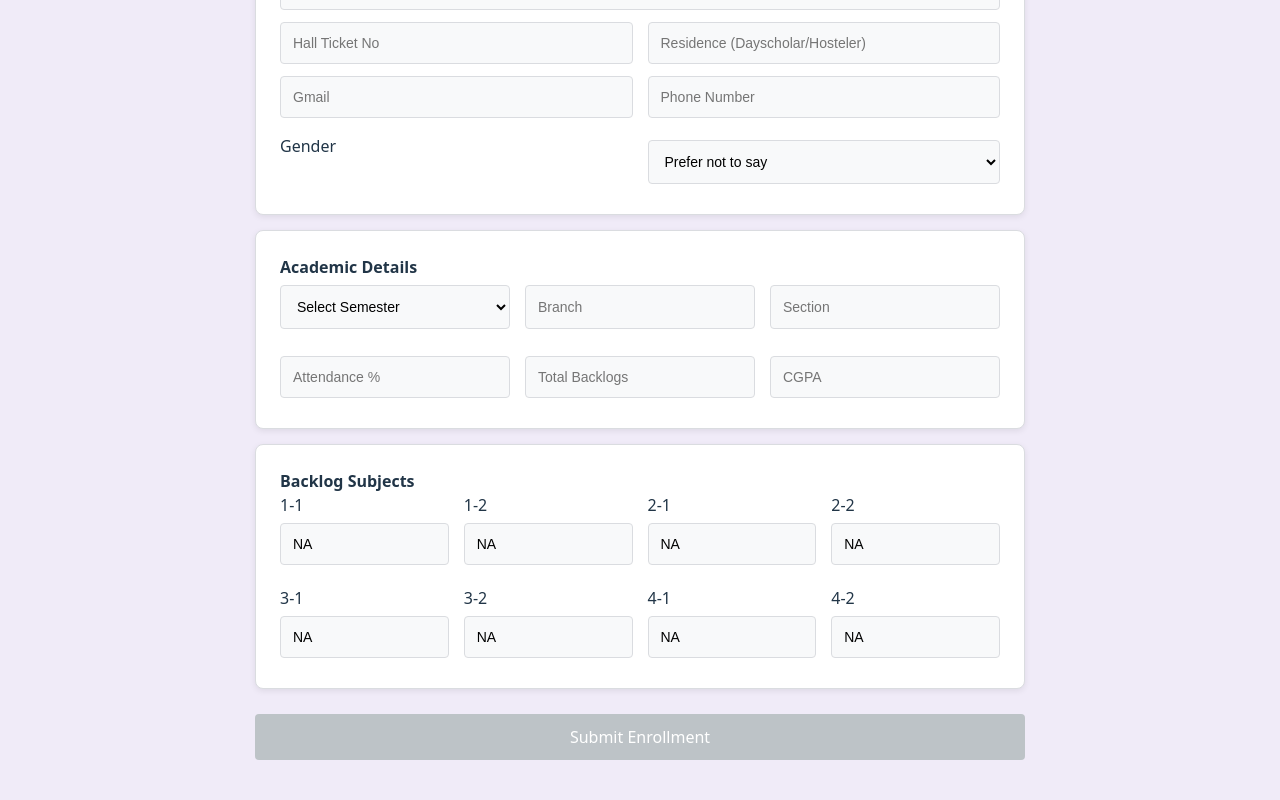
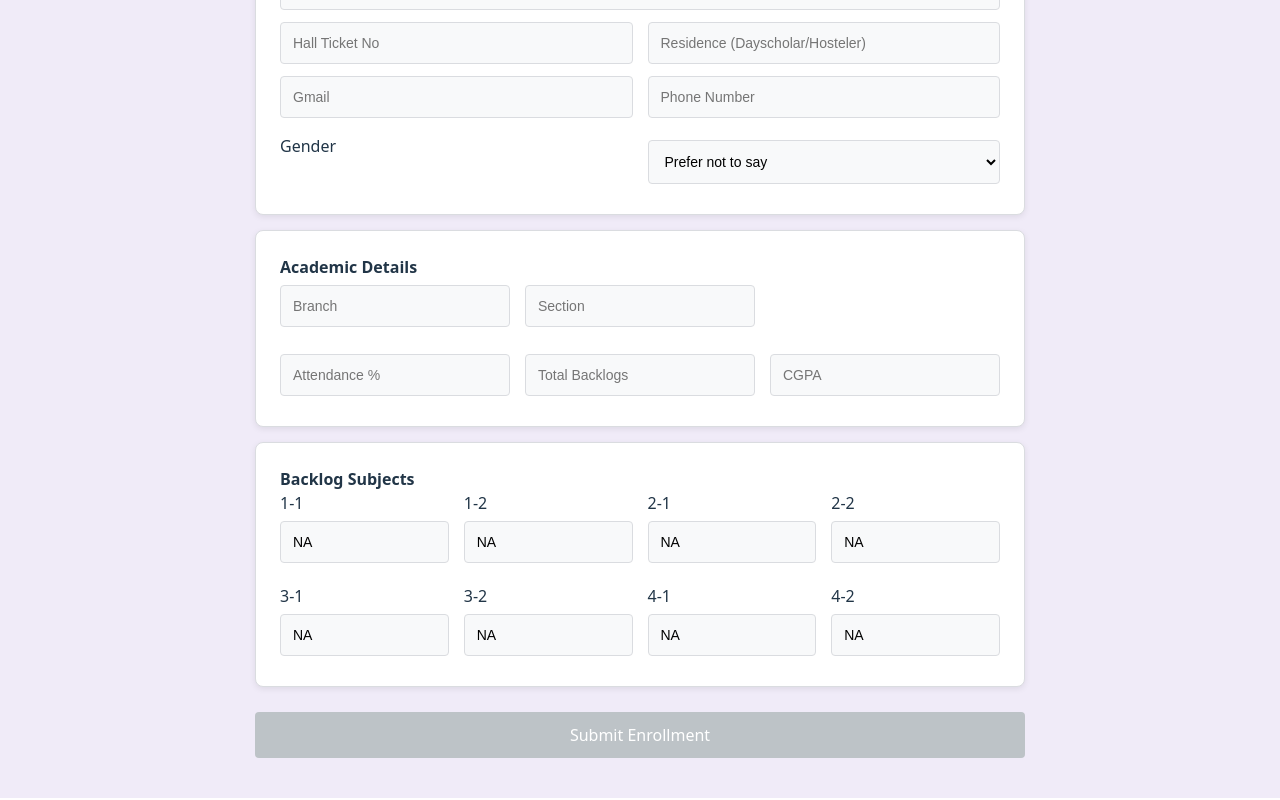
Before and after one commit to KanhaiyaPrasadSah/Registration-form, a React (Vite) app: page / in a window 1280 px wide. Shown: the part 835-1635 px from the top of the page. Built offline with nearby package versions, Linux system fonts and the light colour scheme; no server answers.

Commit message:
Update StudentRegistrationForm.jsx

```diff
--- a/src/pages/StudentRegistrationForm.jsx
+++ b/src/pages/StudentRegistrationForm.jsx
@@ -209,17 +209,7 @@ function StudentRegistrationForm() {
         <section className="form-card">
           <label className="section-title">Academic Details</label>
           <div className="grid-3">
-            <select {...register("yearSem")}>
-  <option value="">Select Semester</option>
-  <option value="Sem 1">Sem 1</option>
-  <option value="Sem 2">Sem 2</option>
-  <option value="Sem 3">Sem 3</option>
-  <option value="Sem 4">Sem 4</option>
-  <option value="Sem 5">Sem 5</option>
-  <option value="Sem 6">Sem 6</option>
-  <option value="Sem 7">Sem 7</option>
-  <option value="Sem 8">Sem 8</option>
-</select>
+
             <input {...register("branch")} placeholder="Branch" />
             <input {...register("section")} placeholder="Section" />
           </div>
```
